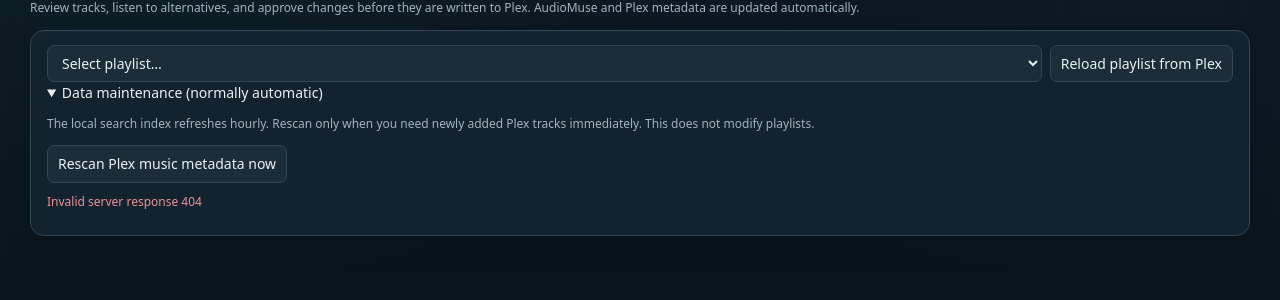
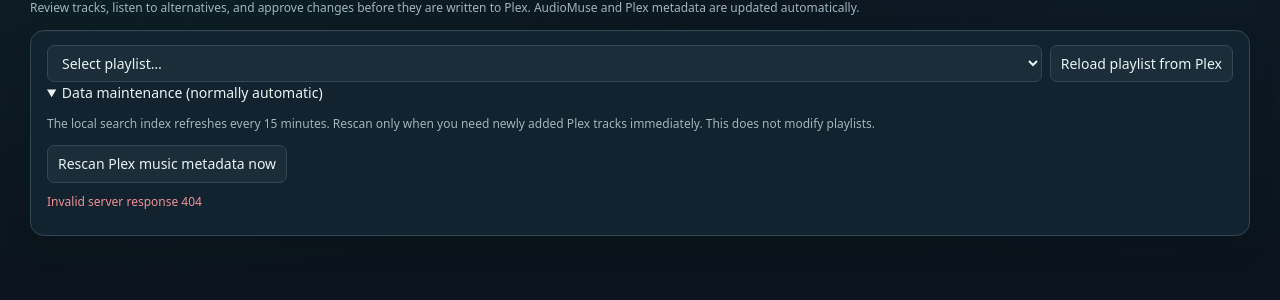
Before and after one commit to tpepels/plex-playlist-builder, a Flask app: template app/templates/playlist_intelligence.html in a window 1280 px wide, after a click on "Data maintenance (normally automatic)". Shown: the part 215-515 px from the top of the page. Run offline with Flask 3, Linux system fonts and the light colour scheme; the template is opened without the code that fills it, so the values that code supplies are empty; parts of the project's set-up code (start-up, migrations or seed data) failed here and were passed over; some libraries are stand-ins or nearby versions.

Commit message:
docs: automatic recent-music analysis and fast background indexing defaults

```diff
--- a/app/templates/playlist_intelligence.html
+++ b/app/templates/playlist_intelligence.html
@@ -84,7 +84,7 @@ audio{width:100%;height:35px;margin-top:8px}
     <button id="reload" type="button" title="Discard this view and load the current playlist from Plex; unsaved review operations will be lost">Reload playlist from Plex</button>
   </div>
   <details><summary>Data maintenance (normally automatic)</summary>
-    <p class="smalltext">The local search index refreshes hourly. Rescan only when you need newly added Plex tracks immediately. This does not modify playlists.</p>
+    <p class="smalltext">The local search index refreshes every 15 minutes. Rescan only when you need newly added Plex tracks immediately. This does not modify playlists.</p>
     <button id="refreshLibrary" type="button" title="Read the latest track and album metadata from Plex into the local index">Rescan Plex music metadata now</button>
   </details>
   <p id="message" role="status" aria-live="polite"></p>
```
